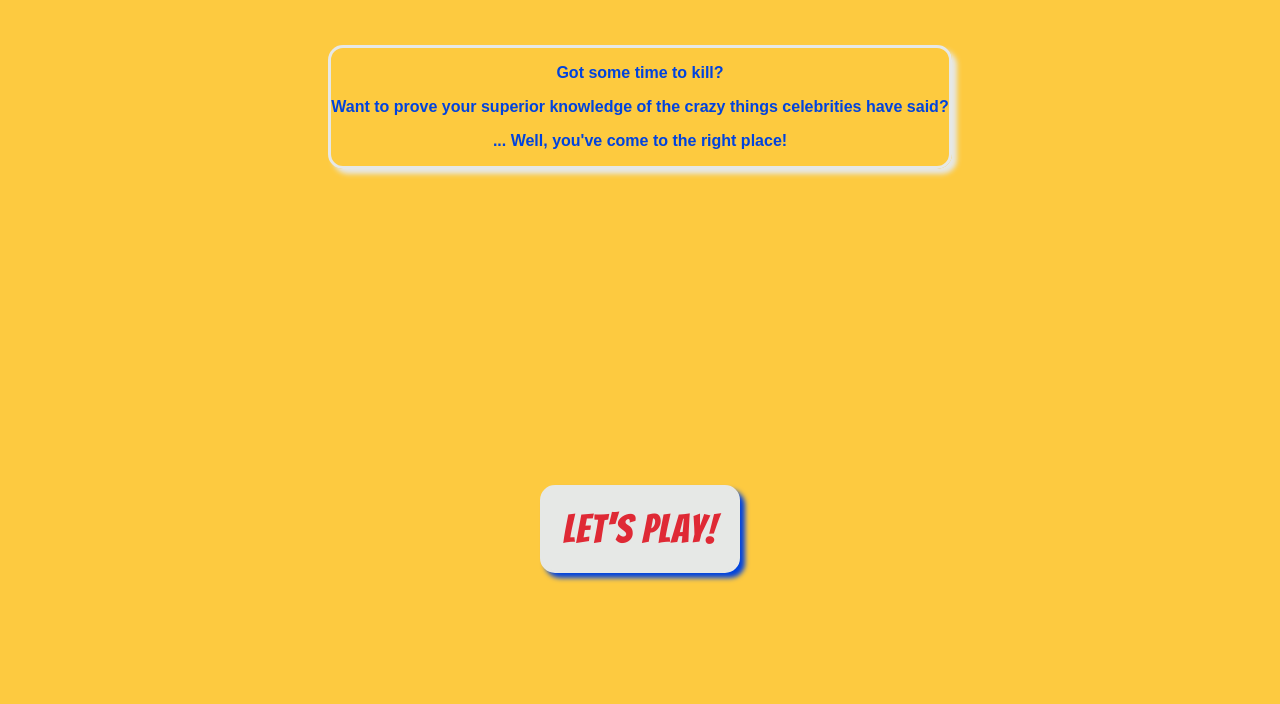
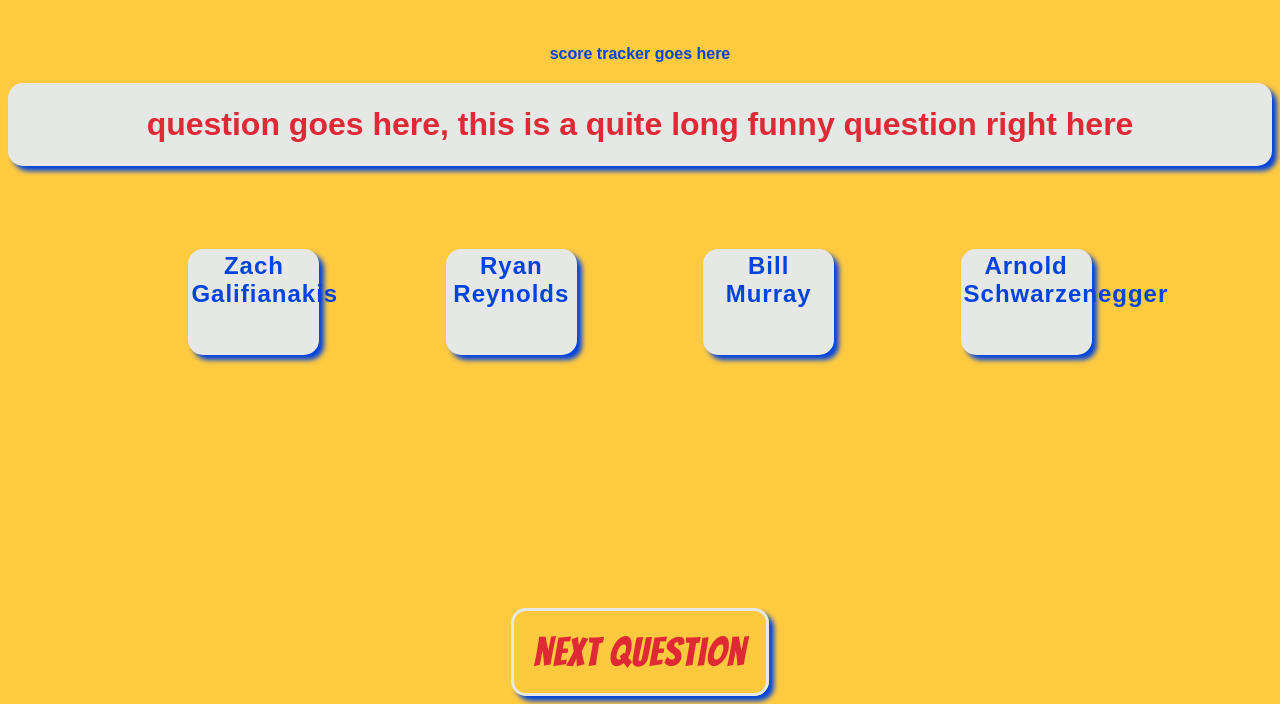
Before and after one commit to sarahliz24/Testing-flexbox-code, a website: page index.html in a window 1280 px wide. Both pictures are taken after a click on the button "Let's play!". Shown: the part 173-877 px from the top of the page. Before the commit the page ends 800 px from the top, so only its background shows below. Drawn offline with Linux system fonts and the light colour scheme; a web font is replaced by a local one.

Commit message:
testing 3

```diff
--- a/assets/css/style.css
+++ b/assets/css/style.css
@@ -75,7 +75,7 @@ h1 {
 }
 
 /*  Style question-options boxes*/
-.question-option {
+.answer-option {
     width: 125px;
     height: 100px;
     border-radius: 15px;
@@ -83,7 +83,7 @@ h1 {
     box-shadow: 5px 5px 5px #0043DE;
     background-color: #e6e8e6;
     color: #0043DE;
-    font-size: 2.5em;
+    font-size: 1.5em;
     letter-spacing: 1px;
     margin: 5%;
 }
--- a/assets/js/script.js
+++ b/assets/js/script.js
@@ -1,23 +1,50 @@
 //Global variables//
 const letsPlay = document.getElementById("lets-play");
-//const scoreTracker = document.getElementsByClassName("score-tracker");
+const scoreTracker = document.getElementsByClassName("score-tracker");
 const questionBox = document.getElementsByClassName("question-box");
-//const optionsContainer = document.getElementsByClassName("options-container");
-const questionOption = Array.from(document.querySelectorAll("question-option"));
+const optionsContainer = document.getElementsByClassName("options-container");
+let answerOption = Array.from(document.getElementsByClassName("answer-option"));
 const home = document.getElementsByClassName("home");
 const game = document.getElementsByClassName("game");
-//const endPage = document.getElementsByClassName("end-page");
+const endPage = document.getElementsByClassName("end-page");
 const homeDisplay = document.getElementById("home-display");
 const gameDisplay = document.getElementById("game-display");
 //const options = Array.from(document.querySelectorAll('option'))
 
-//let next;
+let next;
 let currentQuestion = {};
 let questionCounter = 0;
 let availableQuestions = [];
-let acceptingAnswers = true
+let acceptingAnswers;
 const maxQuestions = 3;
-//let score;
+let score =0;
+
+/* Questions array */
+let questionsArray = [{
+    question: "Movie acting suits me because I only need to be good for 90 seconds at a time",
+    option1: "Ryan Reynolds",
+    option2: "Angelina Jolie",
+    option3: "Bill Murray",
+    option4: "Arnold Schwarzenegger",
+    answer: "3",
+},
+{
+    question: "Being a father is the single greatest feeling on earth. Not including those wonderful years I spent without a child, of course",
+    option1: "Zach Galifianakis",
+    option2: "Ryan Reynolds",
+    option3: "Bill Murray",
+    option4: "Arnold Schwarzenegger",
+    answer: "2",
+},
+{
+    question: "Get at least eight hours of beauty sleep, nine if you’re ugly",
+    option1: "Christina Aguilera",
+    option2: "Tara Reid",
+    option3: "Marilyn Monroe",
+    option4: "Betty White",
+    answer: "4",
+},
+]
 
 /* Displays and hides sections as advancing through gameplay via button clicks*/
 letsPlay.addEventListener("click", () => {
@@ -33,8 +60,10 @@ document.addEventListener("DOMContentLoaded", function() {
 let startGame = () => {
     questionCounter = 0;
     //document.questionOption.innerHTML = questions[currentQuestion].question;
+    score = 0;
     availableQuestions = [...questionsArray];
-    getQuestion()
+    console.log(availableQuestions);
+    getQuestion();
 }
 
 let getQuestion = () => {
@@ -44,48 +73,20 @@ let getQuestion = () => {
         return window.location.assign('about.html')
     }
 
-   questionCounter = ++
+    //questionCounter = ++
 
-    const questionsIndex = Math.floor(Math.random() * availableQuestions.length);
-    currentQuestion = availableQuestions[questionsIndex];
-    questionBox.innerHTML = currentQuestion.question;
+    const questionIndex = Math.floor(Math.random() * availableQuestions.length);
+    currentQuestion = availableQuestions[questionIndex];
+    questionBox.innerHMTL = currentQuestion.question;
 
-    questionOption.forEach((option) => {
-        const number = option.dataset.option;
-        option.innerHTML = currentQuestion['option' + number];
+    answerOption.forEach((option) => {
+        const number = option.dataset["number"];
+        option.innerText = currentQuestion['option' + number];
     })
 
-    availableQuestions.splice(questionsIndex, 1);
+    availableQuestions.splice(questionIndex, 1);
 
     acceptingAnswers = true;
 }
 
 startGame();
-
-/* Questions array */
-
-let questionsArray = [{
-        question: "Movie acting suits me because I only need to be good for 90 seconds at a time",
-        option1: "Ryan Reynolds",
-        option2: "Angelina Jolie",
-        option3: "Bill Murray",
-        option4: "Arnold Schwarzenegger",
-        answer: "3",
-    },
-    {
-        question: "Being a father is the single greatest feeling on earth. Not including those wonderful years I spent without a child, of course",
-        option1: "Zach Galifianakis",
-        option2: "Ryan Reynolds",
-        option3: "Bill Murray",
-        option4: "Arnold Schwarzenegger",
-        answer: "2",
-    },
-    {
-        question: "Get at least eight hours of beauty sleep, nine if you’re ugly",
-        option1: "Christina Aguilera",
-        option2: "Tara Reid",
-        option3: "Marilyn Monroe",
-        option4: "Betty White",
-        answer: "4",
-    },
-]
--- a/index.html
+++ b/index.html
@@ -47,10 +47,10 @@
             question goes here, this is a quite long funny question right here
          </div>
          <div class="options-container">
-            <span class="question-option" data-number="1">test</span>
-            <span class="question-option" data-number="2">test</span>
-            <span class="question-option" data-number="3">test</span>
-            <span class="question-option" data-number="4">test</span>
+            <div class="answer-option" data-number="1">test</div>
+            <div class="answer-option" data-number="2">test</div>
+            <div class="answer-option" data-number="3">test</div>
+            <div class="answer-option" data-number="4">test</div>
          </div>
          <div>
             <button class="next-button" data-type="next">next question</button>
--- /dev/null
+++ b/package.json
@@ -0,0 +1,5 @@
+{
+  "devDependencies": {
+    "typescript": "^4.9.5"
+  }
+}
```
Also changed, not shown: 1 other file.
